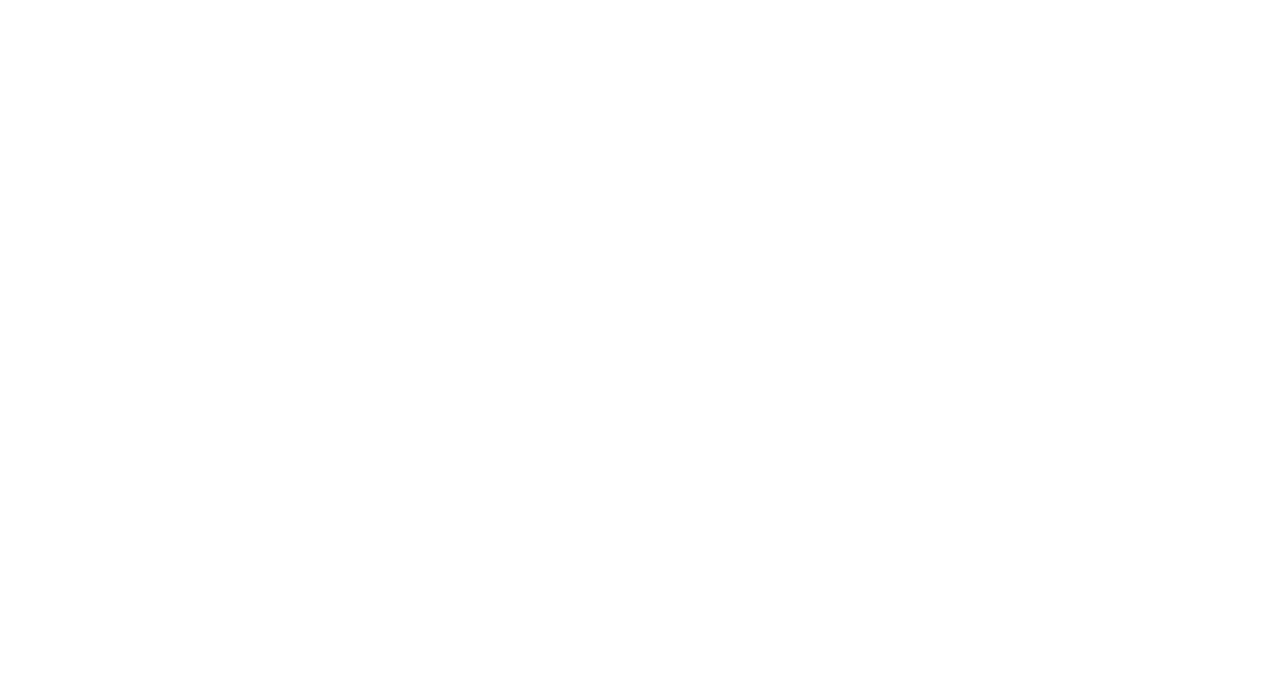
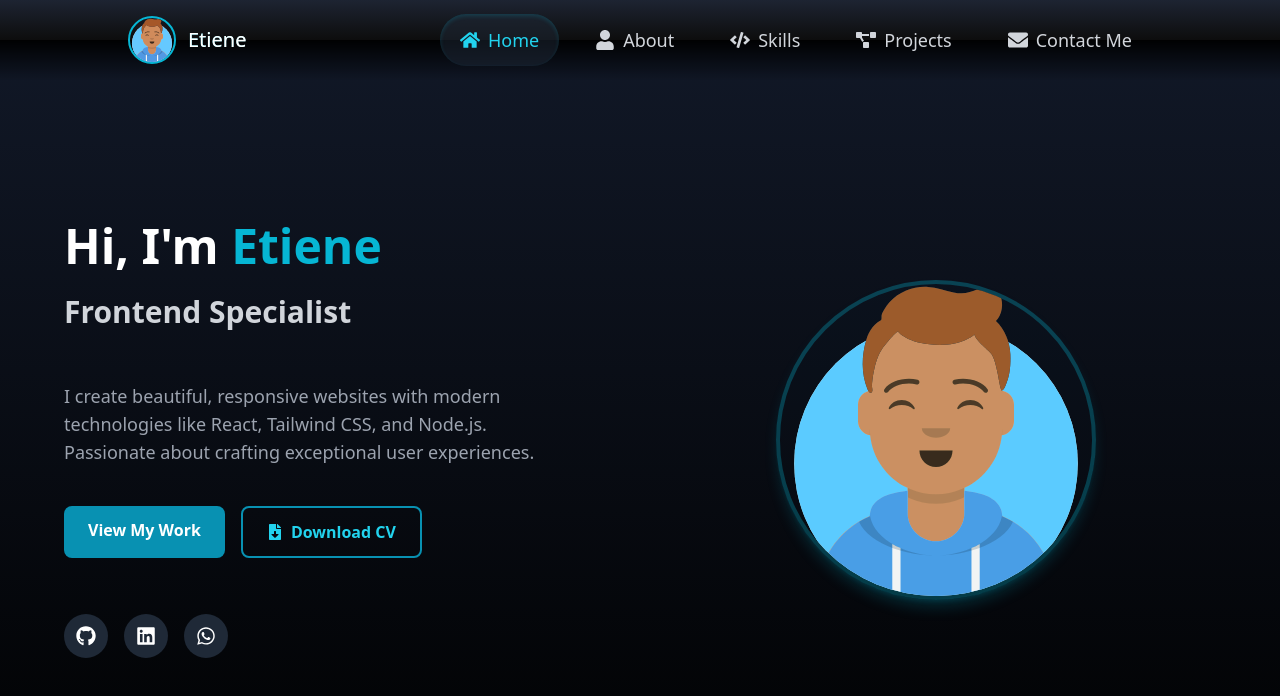
Before and after one commit to nietiene/my-react-portfolio, a React (Vite) app: page / in a window 1280 px wide. Before the commit this address had no page. Shown: the top 696 px of the page. Built offline with nearby package versions, Linux system fonts and the light colour scheme.

Commit message:
commi of my portfolio

```diff
--- a/src/App.jsx
+++ b/src/App.jsx
@@ -1,4 +1,4 @@
-// import Home from './pages/home'
+import Home from './pages/home'
 import { BrowserRouter as Router, Routes, Route } from 'react-router-dom'
 import About from './pages/about'
 import Skills from './pages/skills'
@@ -11,7 +11,7 @@ function App() {
     <Router>
       <Routes>
         <Route element={<Layout />}>
-           {/* <Route path='/' element={<Home />}/> */}
+           <Route path='/' element={<Home />}/>
             <Route path='/about' element={<About />} />
             <Route path='/skills' element={<Skills />}/>
             <Route path='/projects' element={<Projects />}/>
--- /dev/null
+++ b/src/pages/home.jsx
@@ -0,0 +1,147 @@
+import React, { useState, useEffect } from 'react';
+import { motion } from 'framer-motion';
+import { FaGithub, FaLinkedin, FaFileDownload, FaWhatsapp } from 'react-icons/fa';
+import avataaars from '../assets/avataaars.svg'; // Replace with your image path
+
+const Home = () => {
+  // Rotating text for introduction
+  const [currentTextIndex, setCurrentTextIndex] = useState(0);
+  const texts = [
+    "Web Developer",
+    "Frontend Specialist",
+    "React Expert",
+    "UI/UX Enthusiast"
+  ];
+
+  // Button variants for animation
+  const buttonVariants = {
+    hover: { scale: 1.05 },
+    tap: { scale: 0.98 }
+  };
+
+  useEffect(() => {
+    const interval = setInterval(() => {
+      setCurrentTextIndex((prevIndex) =>
+        prevIndex === texts.length - 1 ? 0 : prevIndex + 1
+      );
+    }, 3000);
+
+    return () => clearInterval(interval);
+  }, []);
+
+  return (
+    <section id="home" className="min-h-screen flex items-center justify-center px-4 md:px-12 bg-gradient-to-b from-gray-900 to-black">
+      <div className="max-w-6xl w-full grid grid-cols-1 md:grid-cols-2 gap-8 items-center">
+        <div className="space-y-6">
+          <motion.h1
+            className="text-4xl md:text-5xl font-bold text-white"
+            initial={{ opacity: 0, y: 20 }}
+            animate={{ opacity: 1, y: 0 }}
+            transition={{ duration: 0.5 }}
+          >
+            Hi, I'm <span className="text-cyan-500">Etiene</span>
+          </motion.h1>
+
+          <motion.div
+            className="h-16"
+            initial={{ opacity: 0 }}
+            animate={{ opacity: 1 }}
+            transition={{ delay: 0.3 }}
+          >
+            <h2 className="text-2xl md:text-3xl font-semibold text-gray-300">
+              {texts[currentTextIndex]}
+            </h2>
+          </motion.div>
+
+          <motion.p
+            className="text-gray-400 text-lg max-w-lg"
+            initial={{ opacity: 0 }}
+            animate={{ opacity: 1 }}
+            transition={{ delay: 0.6 }}
+          >
+            I create beautiful, responsive websites with modern technologies like React,
+            Tailwind CSS, and Node.js. Passionate about crafting exceptional user experiences.
+          </motion.p>
+
+          <div className="flex flex-wrap gap-4 pt-4">
+            <motion.a
+              href="#projects"
+              variants={buttonVariants}
+              whileHover="hover"
+              whileTap="tap"
+              className="px-6 py-3 bg-cyan-600 hover:bg-cyan-700 rounded-lg text-white font-semibold transition duration-300"
+            >
+              View My Work
+            </motion.a>
+
+            <motion.a
+              href="/resume.pdf"
+              download
+              variants={buttonVariants}
+              whileHover="hover"
+              whileTap="tap"
+              className="px-6 py-3 bg-transparent border-2 border-cyan-600 text-cyan-400 hover:bg-cyan-600/20 rounded-lg font-semibold transition duration-300 flex items-center gap-2"
+            >
+              <FaFileDownload /> Download CV
+            </motion.a>
+          </div>
+
+          {/* Social Icons */}
+          <motion.div
+            className="flex gap-4 pt-8"
+            initial={{ opacity: 0 }}
+            animate={{ opacity: 1 }}
+            transition={{ delay: 0.9 }}
+          >
+            <a
+              href="https://github.com"
+              target="_blank"
+              rel="noopener noreferrer"
+              className="p-3 bg-gray-800 hover:bg-gray-700 rounded-full transition duration-300"
+              aria-label="GitHub"
+            >
+              <FaGithub className="text-white text-xl" />
+            </a>
+            <a
+              href="https://linkedin.com"
+              target="_blank"
+              rel="noopener noreferrer"
+              className="p-3 bg-gray-800 hover:bg-blue-600 rounded-full transition duration-300"
+              aria-label="LinkedIn"
+            >
+              <FaLinkedin className="text-white text-xl" />
+            </a>
+            <a
+              href="https://wa.me/yournumber"
+              target="_blank"
+              rel="noopener noreferrer"
+              className="p-3 bg-gray-800 hover:bg-green-500 rounded-full transition duration-300"
+              aria-label="WhatsApp"
+            >
+              <FaWhatsapp className="text-white text-xl" />
+            </a>
+          </motion.div>
+        </div>
+
+        {/* Right side - Profile image */}
+        <motion.div
+          className="flex justify-center"
+          initial={{ opacity: 0, scale: 0.8 }}
+          animate={{ opacity: 1, scale: 1 }}
+          transition={{ duration: 0.5, delay: 0.2 }}
+        >
+          <div className="relative w-64 h-64 md:w-80 md:h-80 rounded-full overflow-hidden border-4 border-cyan-500/30 shadow-lg shadow-cyan-500/20">
+            <img
+              src={avataaars}
+              alt="Etiene Profile"
+              className="w-full h-full object-cover"
+            />
+            <div className="absolute inset-0 bg-cyan-500/10 mix-blend-overlay"></div>
+          </div>
+        </motion.div>
+      </div>
+    </section>
+  );
+};
+
+export default Home;
```
